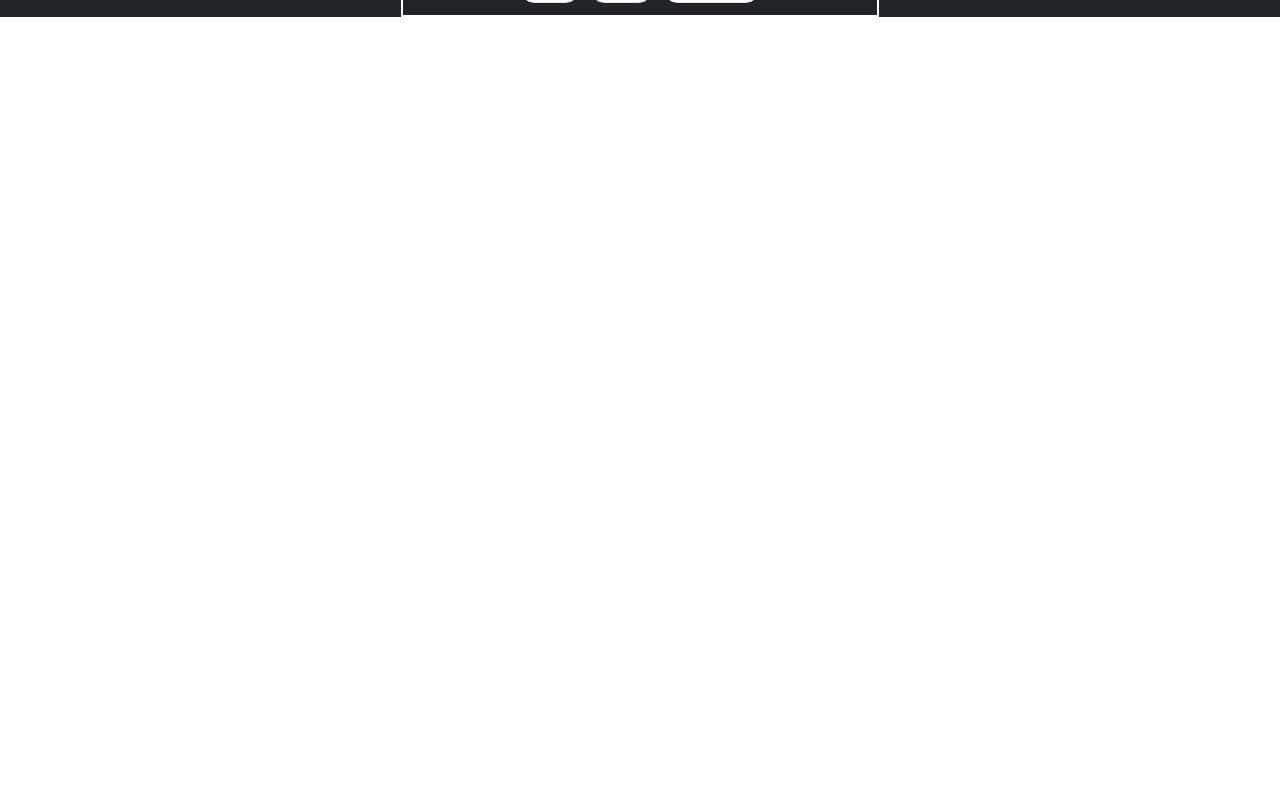
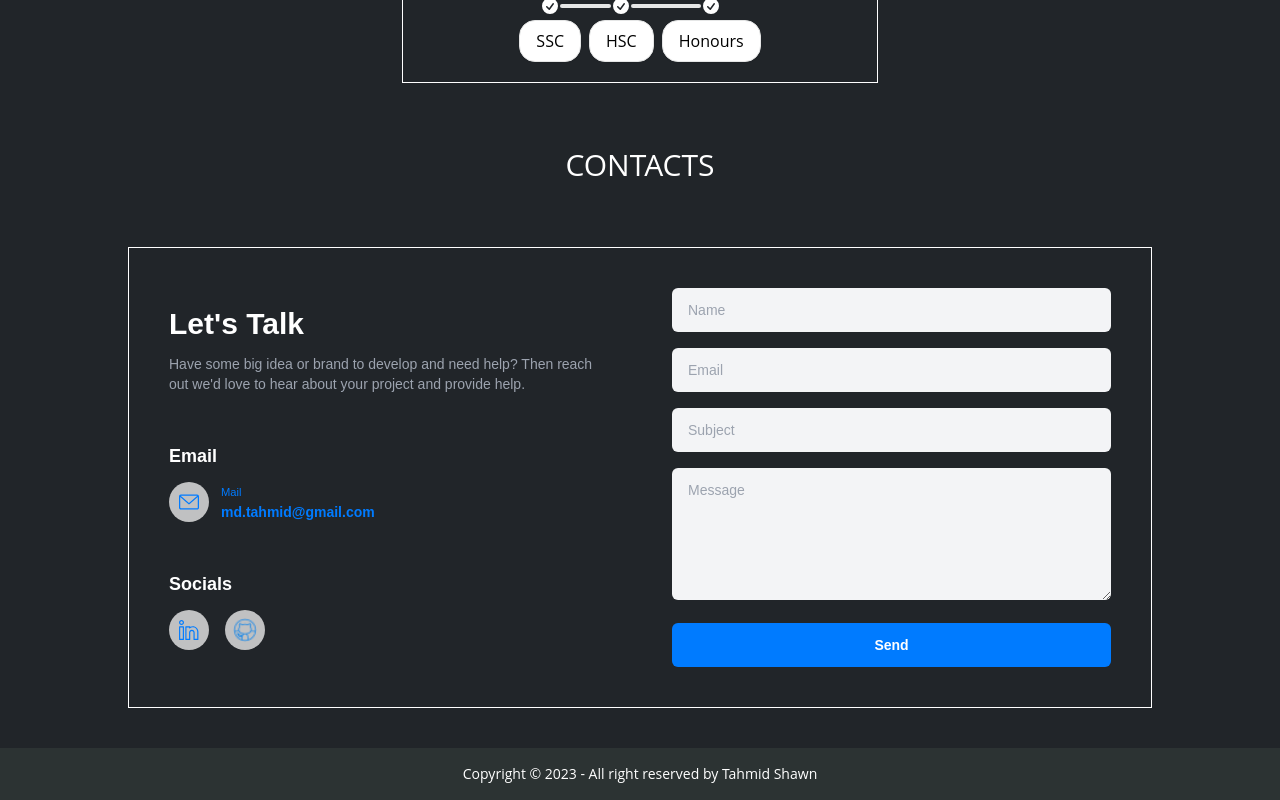
Before and after one commit to TahmidShawn/Tahmid_Portfolio, a React (Vite) app: page / in a window 1280 px wide. Shown: the part 1497-2297 px from the top of the page. Before the commit the page ends 1514 px from the top, so only its background shows below. Built offline with nearby package versions, Linux system fonts and the light colour scheme.

Commit message:
footer and contact form design completed

```diff
--- /dev/null
+++ b/src/Components/Contacts/Contacts.jsx
@@ -0,0 +1,70 @@
+/* eslint-disable react/no-unescaped-entities */
+import img from './../../assets/skills/git.png'
+
+const Contacts = () => {
+    return (
+        <div>
+            <h2 className="text-center text-white text-3xl my-16">CONTACTS</h2>
+            <div className="grid sm:grid-cols-2 items-center gap-16 my-6 mx-auto max-w-5xl p-10 text-white border-[1px] border-white font-[sans-serif]">
+                <div>
+                    <h1 className="text-3xl font-extrabold">Let's Talk</h1>
+                    <p className="text-sm text-gray-400 mt-3">Have some big idea or brand to develop and need help? Then reach out we'd love to hear about your project  and provide help.</p>
+                    <div className="mt-12">
+                        <h2 className="text-lg font-extrabold">Email</h2>
+                        <ul className="mt-3">
+                            <li className="flex items-center">
+                                <div className="bg-[#e6e6e6cf] h-10 w-10 rounded-full flex items-center justify-center shrink-0">
+                                    <svg xmlns="http://www.w3.org/2000/svg" width="20px" height="20px" fill='#007bff'
+                                        viewBox="0 0 479.058 479.058">
+                                        <path
+                                            d="M434.146 59.882H44.912C20.146 59.882 0 80.028 0 104.794v269.47c0 24.766 20.146 44.912 44.912 44.912h389.234c24.766 0 44.912-20.146 44.912-44.912v-269.47c0-24.766-20.146-44.912-44.912-44.912zm0 29.941c2.034 0 3.969.422 5.738 1.159L239.529 264.631 39.173 90.982a14.902 14.902 0 0 1 5.738-1.159zm0 299.411H44.912c-8.26 0-14.971-6.71-14.971-14.971V122.615l199.778 173.141c2.822 2.441 6.316 3.655 9.81 3.655s6.988-1.213 9.81-3.655l199.778-173.141v251.649c-.001 8.26-6.711 14.97-14.971 14.97z"
+                                            data-original="#000000" />
+                                    </svg>
+                                </div>
+                                <div className="text-[#007bff] text-sm ml-3">
+                                    <small className="block">Mail</small>
+                                    <strong>md.tahmid@gmail.com</strong>
+                                </div>
+                            </li>
+                        </ul>
+                    </div>
+                    <div className="mt-12">
+                        <h2 className="text-lg font-extrabold">Socials</h2>
+                        <ul className="flex mt-3 space-x-4">
+
+                            <li className="bg-[#e6e6e6cf] h-10 w-10 rounded-full flex items-center justify-center shrink-0">
+                                <a target='_blanks' href="https://www.linkedin.com/in/tahmid-shawn/">
+                                    <svg xmlns="http://www.w3.org/2000/svg" width="20px" height="20px" fill='#007bff'
+                                        viewBox="0 0 511 512">
+                                        <path
+                                            d="M111.898 160.664H15.5c-8.285 0-15 6.719-15 15V497c0 8.285 6.715 15 15 15h96.398c8.286 0 15-6.715 15-15V175.664c0-8.281-6.714-15-15-15zM96.898 482H30.5V190.664h66.398zM63.703 0C28.852 0 .5 28.352.5 63.195c0 34.852 28.352 63.2 63.203 63.2 34.848 0 63.195-28.352 63.195-63.2C126.898 28.352 98.551 0 63.703 0zm0 96.395c-18.308 0-33.203-14.891-33.203-33.2C30.5 44.891 45.395 30 63.703 30c18.305 0 33.195 14.89 33.195 33.195 0 18.309-14.89 33.2-33.195 33.2zm289.207 62.148c-22.8 0-45.273 5.496-65.398 15.777-.684-7.652-7.11-13.656-14.942-13.656h-96.406c-8.281 0-15 6.719-15 15V497c0 8.285 6.719 15 15 15h96.406c8.285 0 15-6.715 15-15V320.266c0-22.735 18.5-41.23 41.235-41.23 22.734 0 41.226 18.495 41.226 41.23V497c0 8.285 6.719 15 15 15h96.403c8.285 0 15-6.715 15-15V302.066c0-79.14-64.383-143.523-143.524-143.523zM466.434 482h-66.399V320.266c0-39.278-31.953-71.23-71.226-71.23-39.282 0-71.239 31.952-71.239 71.23V482h-66.402V190.664h66.402v11.082c0 5.77 3.309 11.027 8.512 13.524a15.01 15.01 0 0 0 15.875-1.82c20.313-16.294 44.852-24.907 70.953-24.907 62.598 0 113.524 50.926 113.524 113.523zm0 0"
+                                            data-original="#000000" />
+                                    </svg>
+                                </a>
+                            </li>
+                            <li className="bg-[#e6e6e6cf] h-10 w-10 rounded-full flex items-center justify-center shrink-0">
+                                <a target='_blanks' href="https://github.com/TahmidShawn">
+                                    <img src={img} className='w-6 h-6' alt="" />
+                                </a>
+                            </li>
+                        </ul>
+                    </div>
+                </div>
+                <form className="ml-auo space-y-4">
+                    <input type='text' placeholder='Name'
+                        className="w-full rounded-md py-3 px-4 bg-gray-100 text-sm outline-[#007bff]" />
+                    <input type='email' placeholder='Email'
+                        className="w-full rounded-md py-3 px-4 bg-gray-100 text-sm outline-[#007bff]" />
+                    <input type='text' placeholder='Subject'
+                        className="w-full rounded-md py-3 px-4 bg-gray-100 text-sm outline-[#007bff]" />
+                    <textarea placeholder='Message' rows="6"
+                        className="w-full rounded-md px-4 bg-gray-100 text-sm pt-3 outline-[#007bff]"></textarea>
+                    <button type='button'
+                        className="text-white bg-[#007bff] hover:bg-blue-600 font-semibold rounded-md text-sm px-4 py-3 w-full">Send</button>
+                </form>
+            </div>
+        </div>
+    );
+};
+
+export default Contacts;
--- a/src/Components/Education/Education.jsx
+++ b/src/Components/Education/Education.jsx
@@ -3,8 +3,8 @@
 const Education = () => {
     return (
         <div>
-            <h2 className="text-center text-white text-3xl mt-10">EDUCATION</h2>
-            <ul className="timeline text-white flex justify-center mt-5 border-2 border-white w-max mx-auto px-28 py-2">
+            <h2 className="text-center text-white text-3xl my-14">EDUCATION</h2>
+            <ul className="timeline text-white flex justify-center mt-5 border-[1px] border-white w-max mx-auto px-28 py-4">
 
                 <li>
 
--- /dev/null
+++ b/src/Components/Shared/Footer/Footer.jsx
@@ -0,0 +1,14 @@
+
+const Footer = () => {
+    return (
+        <div>
+            <footer className="footer footer-center p-4 bg-[#2C3333] mt-10 text-white">
+                <aside>
+                    <p>Copyright © 2023 - All right reserved by Tahmid Shawn</p>
+                </aside>
+            </footer>
+        </div>
+    );
+};
+
+export default Footer;
--- a/src/Pages/Home/Home.jsx
+++ b/src/Pages/Home/Home.jsx
@@ -1,7 +1,9 @@
 import Banner from "../../Components/Banner/Banner";
+import Contacts from "../../Components/Contacts/Contacts";
 import Education from "../../Components/Education/Education";
 import Experience from "../../Components/Experience/Experience";
 import Projects from "../../Components/Projects/Projects";
+import Footer from "../../Components/Shared/Footer/Footer";
 
 const Home = () => {
     return (
@@ -10,6 +12,8 @@ const Home = () => {
             <Experience></Experience>
             <Projects></Projects>
             <Education></Education>
+            <Contacts></Contacts>
+            <Footer></Footer>
         </div>
     );
 };
```
Also changed, not shown: src/assets/skills/git.png (added).
